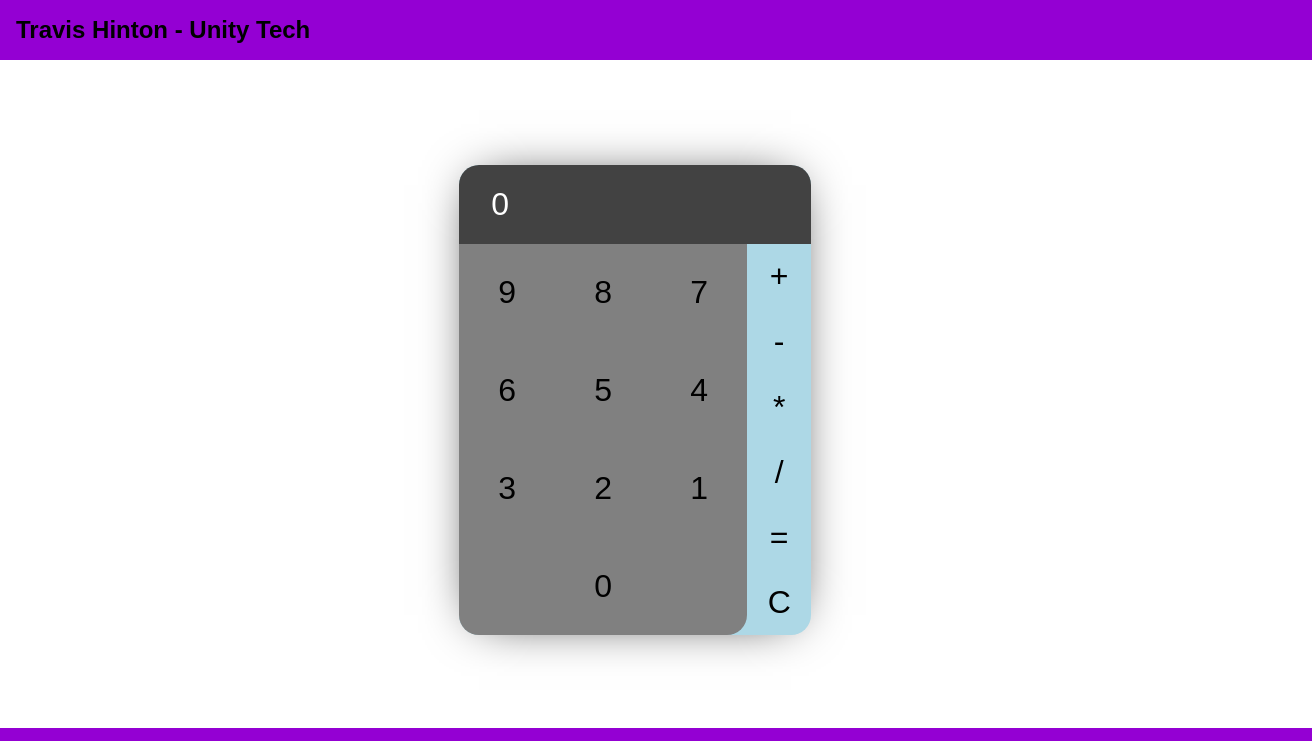
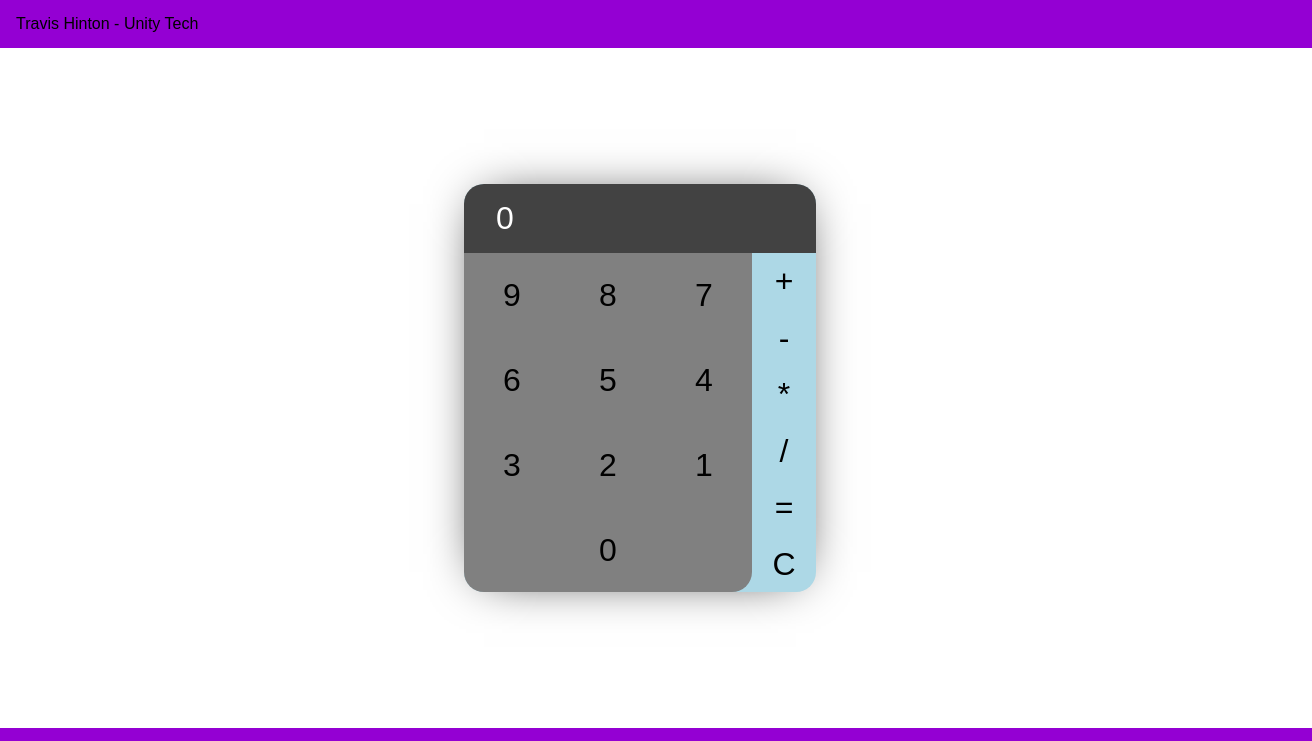
Before and after one commit to siraht/Calculator, a plain HTML site: page index.html in a window 1280 px wide. Shown: the top 741 px of the page, 1312 px wide, since content can reach past the window. Drawn offline with Linux system fonts and the light colour scheme.

Commit message:
Complete for now

```diff
--- a/index.html
+++ b/index.html
@@ -5,6 +5,7 @@
     <meta http-equiv="X-UA-Compatible" content="IE=edge">
     <meta name="viewport" content="width=device-width, initial-scale=1.0">
     <title>Document</title>
+    <link rel="stylesheet" href="reset.css">
     <link rel="stylesheet" href="style.css">
     <script src="main.js" defer></script>
 </head>
--- /dev/null
+++ b/reset.css
@@ -0,0 +1,48 @@
+/* http://meyerweb.com/eric/tools/css/reset/
+   v2.0 | 20110126
+   License: none (public domain)
+*/
+
+html, body, div, span, applet, object, iframe,
+h1, h2, h3, h4, h5, h6, p, blockquote, pre,
+a, abbr, acronym, address, big, cite, code,
+del, dfn, em, img, ins, kbd, q, s, samp,
+small, strike, strong, sub, sup, tt, var,
+b, u, i, center,
+dl, dt, dd, ol, ul, li,
+fieldset, form, label, legend,
+table, caption, tbody, tfoot, thead, tr, th, td,
+article, aside, canvas, details, embed,
+figure, figcaption, footer, header, hgroup,
+menu, nav, output, ruby, section, summary,
+time, mark, audio, video {
+	margin: 0;
+	padding: 0;
+	border: 0;
+	font-size: 100%;
+	font: inherit;
+	vertical-align: baseline;
+}
+/* HTML5 display-role reset for older browsers */
+article, aside, details, figcaption, figure,
+footer, header, hgroup, menu, nav, section {
+	display: block;
+}
+body {
+	line-height: 1;
+}
+ol, ul {
+	list-style: none;
+}
+blockquote, q {
+	quotes: none;
+}
+blockquote:before, blockquote:after,
+q:before, q:after {
+	content: '';
+	content: none;
+}
+table {
+	border-collapse: collapse;
+	border-spacing: 0;
+}
--- a/style.css
+++ b/style.css
@@ -1,7 +1,6 @@
 * {
     -webkit-font-smoothing: antialiased;
     -moz-osx-font-smoothing: grayscale;
-    font-family: Arial, Helvetica, sans-serif;
 }
 
 .nav {
@@ -12,9 +11,9 @@
 }
 
 .header {
-    position: absolute;
+    /* position: absolute;
     top: 0px;
-    left: 0px;
+    left: 0px; */
     width: 100%;
 }
 
@@ -24,18 +23,19 @@
 
 .footer {
     margin-top: auto;
-    position: absolute;
+    /* position: absolute;
     bottom: 0px;
-    left: 0px;
+    left: 0px; */
     width: 100%;
 }
 
 .body {
     display: flex;
     flex-direction: column;
-    width: 98vw;
-    height: 98vh;
+    height: 100%;
     overflow: hidden;
+    /* margin: 0; */
+    font-family: Arial, Helvetica, sans-serif;
 }
 
 .main {
```
